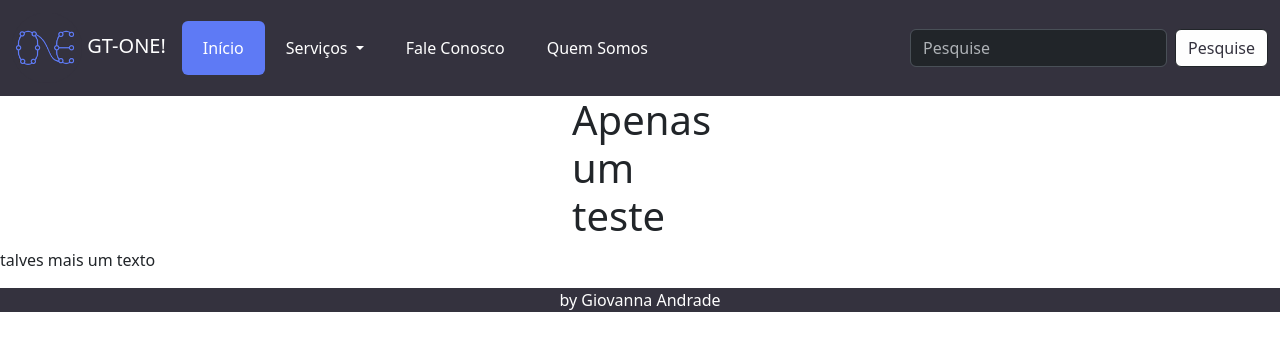
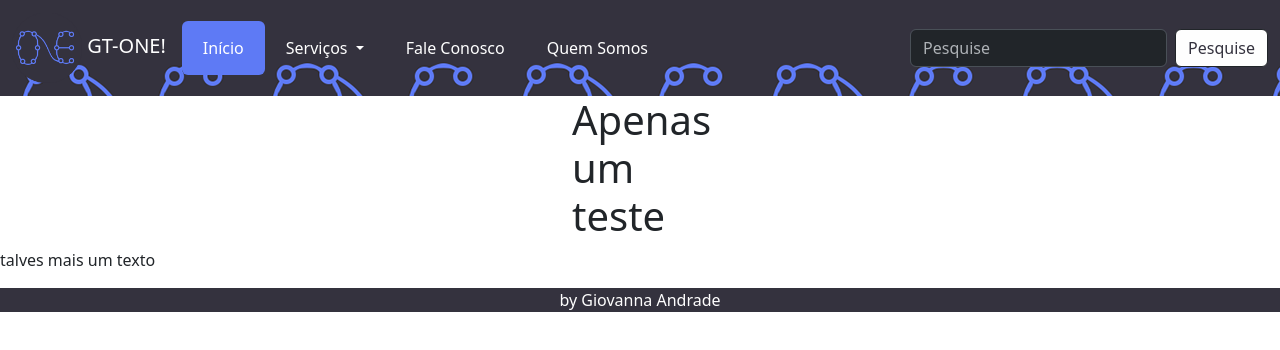
Before and after one commit to giovanna-andrade/OnE, a plain HTML site: page index.html in a window 1280 px wide. Drawn offline with nearby package versions, Linux system fonts and the light colour scheme.

Commit message:
Navbar Teste

```diff
--- a/site.css
+++ b/site.css
@@ -9,3 +9,6 @@ Para toda a página*/ /**/
     background-color: #5e7af5;
 
 }
+.navbar {
+    background-image: url(logo.png);
+}
```
